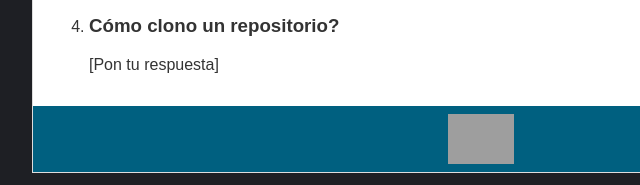
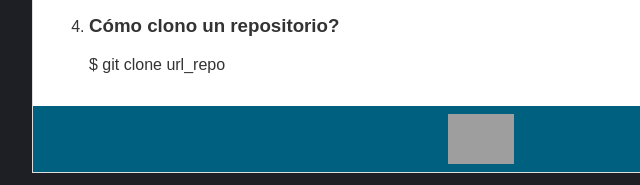
Before and after one commit to roxsross/bootcamp-1-challenge, a plain HTML site: page 03/exercise/HILARIO_VILLAMAR.html in a window 1280 px wide. Shown: the part 323-508 px from the top of the page, 159-799 px from the left. Drawn offline with Linux system fonts and the light colour scheme; files that its build step writes are made by us from their sources; grey boxes are pictures that could not be loaded.

Commit message:
DOCS: Cambio respuesta 4
Se ingresa la respuesta de la pregunta 4

Issue: 4

```diff
--- a/03/exercise/HILARIO_VILLAMAR.html
+++ b/03/exercise/HILARIO_VILLAMAR.html
@@ -32,7 +32,7 @@
                 </li>
                 <li>
                     <h3>Cómo clono un repositorio?</h3>
-                    [Pon tu respuesta]
+                    $ git clone url_repo
                 </li>
             </ol>
         </div>
```
